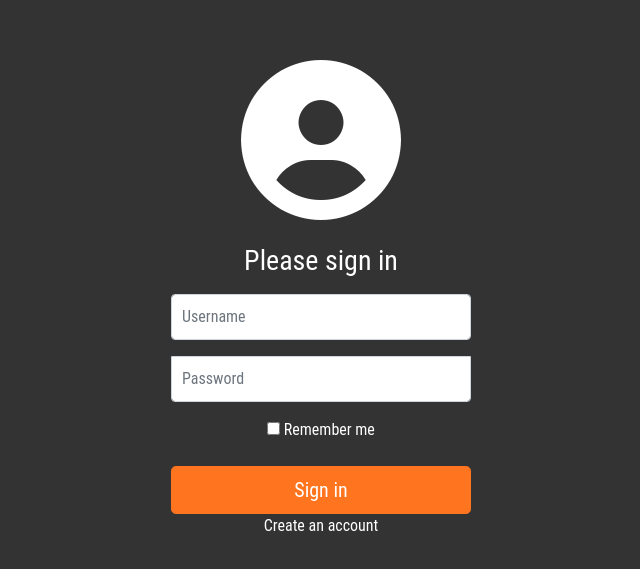
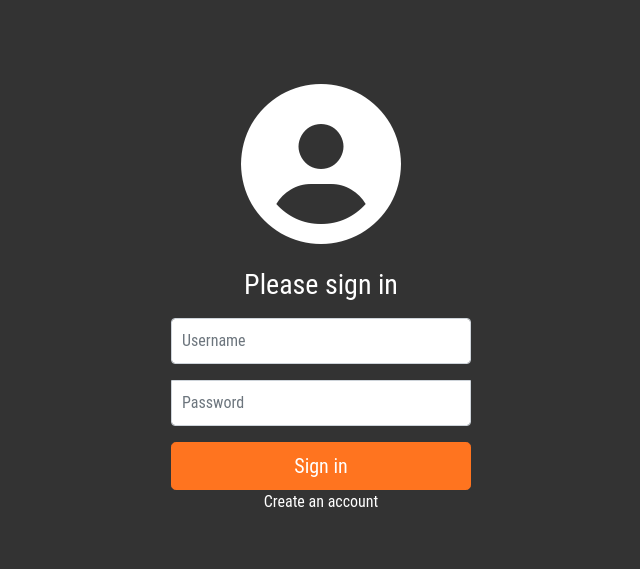
Before and after one commit to fastboyz/PrepLAN, an Angular app in the folder preplan-frontend/: page /login in a window 1280 px wide. Shown: the part 101-670 px from the top of the page, without its empty margins (319-959 px from the left). Built offline with nearby package versions, Linux system fonts and the light colour scheme.

Commit message:
by default create volunteer

```diff
--- a/preplan-frontend/src/app/login-form/login-form.component.html
+++ b/preplan-frontend/src/app/login-form/login-form.component.html
@@ -21,11 +21,11 @@
         <input type="text" id="inputUsername" class="form-control" placeholder="Username" required autofocus>
         <label for="inputPassword" class="sr-only">Password</label>
         <input type="password" id="inputPassword" class="form-control" placeholder="Password" required> -->
-        <div class="checkbox mb-3">
+        <!-- <div class="checkbox mb-3">
             <label>
                 <input type="checkbox" value="remember-me"> Remember me
             </label>
-        </div>
+        </div> -->
         <button class="btn btn-lg btn-primary btn-block" type="submit">Sign in</button>
         <a class="redirect-link" (click)="redirect()">Create an account</a>
     </form>
--- a/preplan-frontend/src/app/login-form/login-form.component.scss
+++ b/preplan-frontend/src/app/login-form/login-form.component.scss
@@ -60,5 +60,6 @@ body,html{
 }
 
 .redirect-link{
-  padding: 5px
+  padding: 5px;
+  cursor: pointer;
 }
--- a/preplan-frontend/src/app/user/user-form/user-form.component.ts
+++ b/preplan-frontend/src/app/user/user-form/user-form.component.ts
@@ -72,7 +72,6 @@ export class UserFormComponent implements OnInit {
     formData['idEmergencyContact'] = this.user?.idEmergencyContact;
 
     this.onSubmit.emit(formData);
-    // TODO-Steve: append id into form data
   }
 
   onCancelForm() {
--- a/preplan-frontend/src/app/user/user-registration/user-registration.component.ts
+++ b/preplan-frontend/src/app/user/user-registration/user-registration.component.ts
@@ -54,13 +54,10 @@ export class UserRegistrationComponent implements OnInit {
     var profileJson = JSON.stringify(profile);
     console.log(profileJson);*/
 
-    var formDataJson = JSON.stringify(data);
-    console.log(formDataJson);
-
+    data['role'] =  'volunteer';
     this.authService.signup(data).subscribe(
       data =>{
         alert(data);
-        console.log(data);
         this.router.navigate(['login']);
       },
       error => {
```
